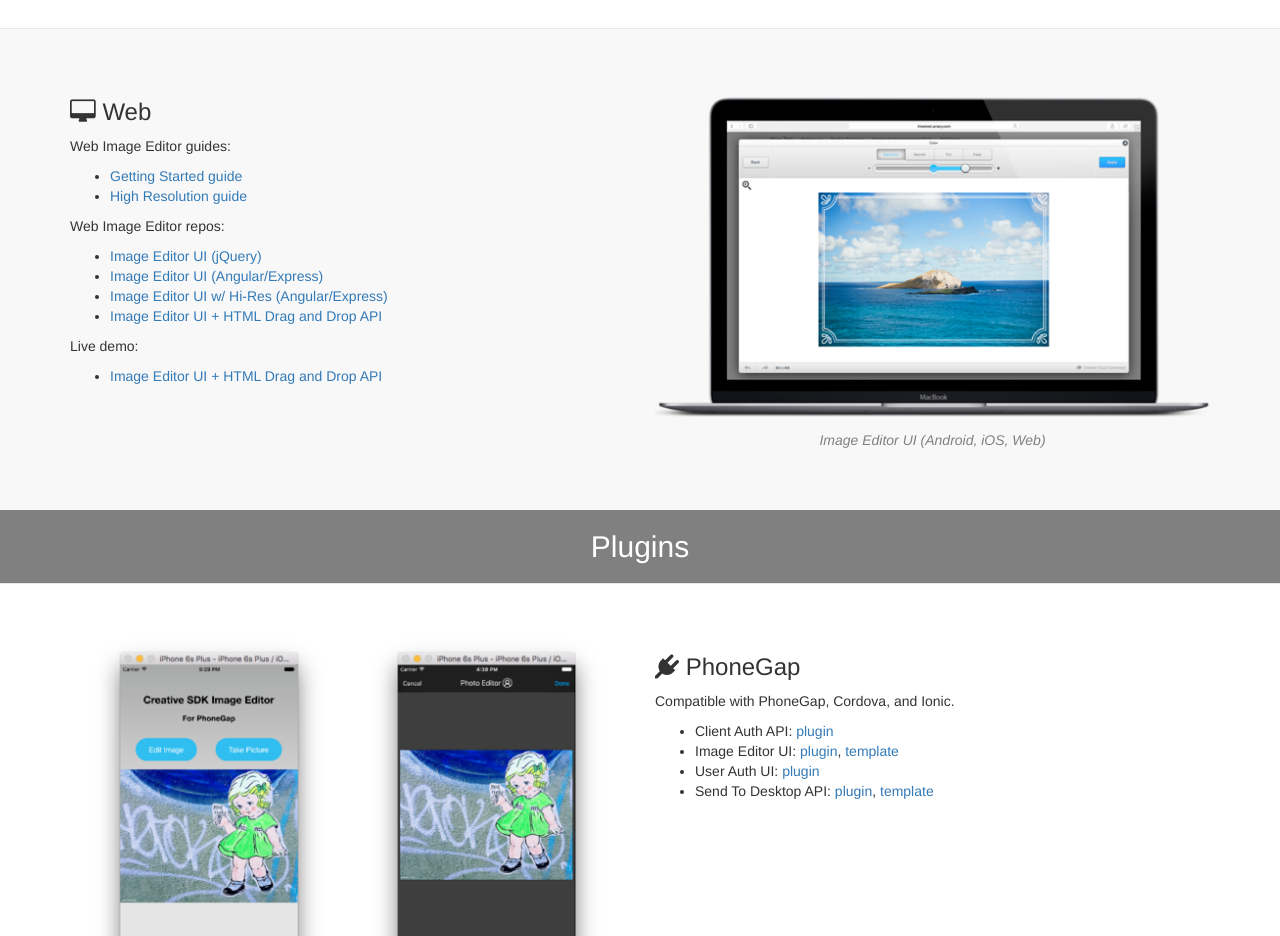
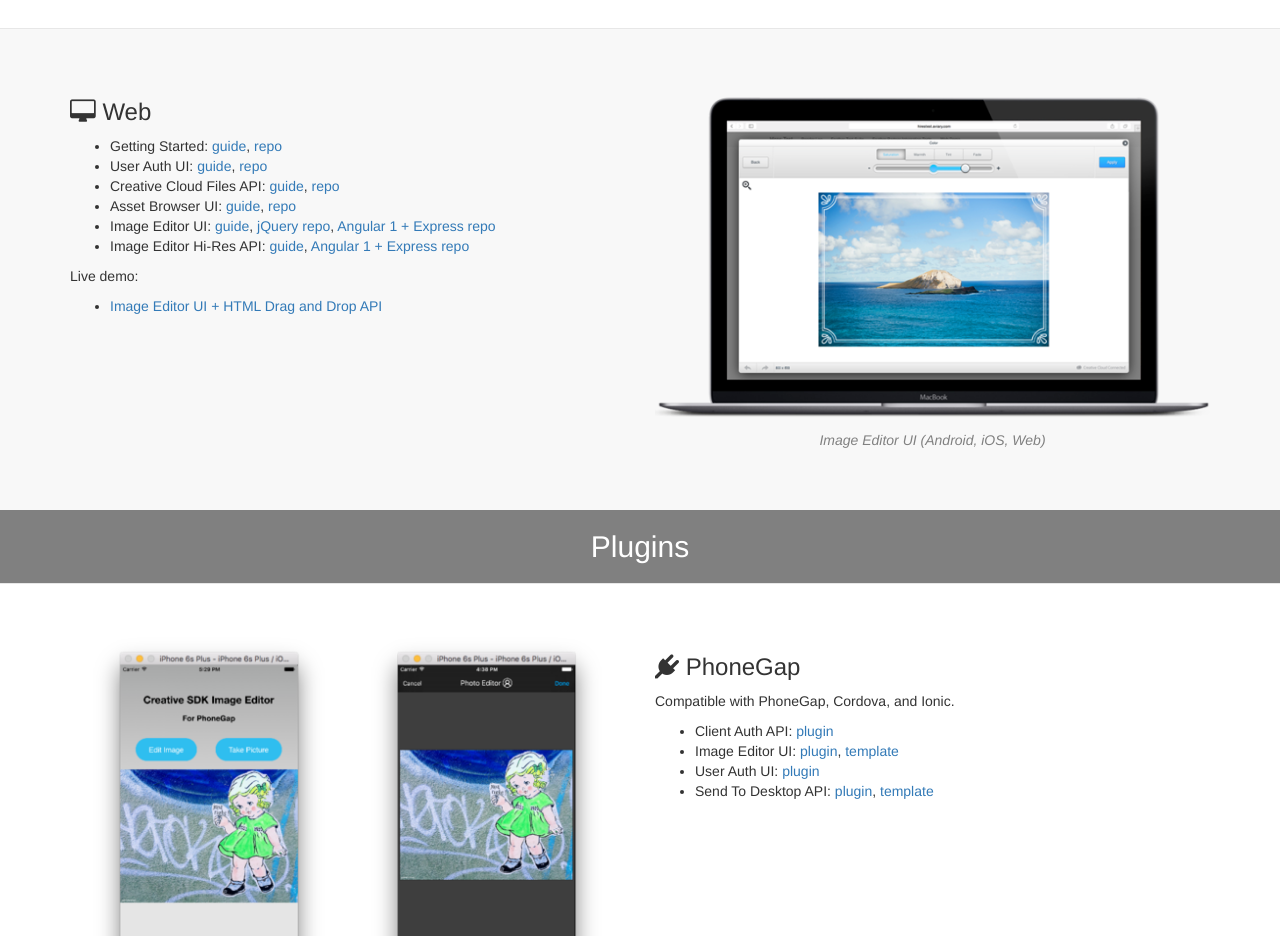
Before and after one commit to CreativeSDK/creativesdk.github.io, a plain HTML site: page index.html in a window 1280 px wide. Shown: the part 1400-2336 px from the top of the page. Drawn offline with nearby package versions, Linux system fonts and the light colour scheme.

Commit message:
Links to new Web repos and guides added.

```diff
--- a/index.html
+++ b/index.html
@@ -101,20 +101,13 @@
 
 				<h3 id="webguidesandrepos"><i class="fa fa-desktop"></i> Web</h3>
 
-				<p>Web Image Editor guides:</p>
-
 				<ul>
-					<li><a href="https://creativesdk.adobe.com/docs/web/#/articles/gettingstarted/index.html">Getting Started guide</a></li>
-					<li><a href="https://creativesdk.adobe.com/docs/web/#/articles/highresolution/index.html">High Resolution guide</a></li>
-				</ul>
-
-				<p>Web Image Editor repos:</p>
-
-				<ul>
-					<li><a href="https://github.com/CreativeSDK/web-getting-started-samples/tree/master/image-editor-ui-jquery">Image Editor UI (jQuery)</a></li>
-					<li><a href="https://github.com/CreativeSDK/web-getting-started-samples/tree/master/image-editor-ui-angular-express">Image Editor UI (Angular/Express)</a></li>
-					<li><a href="https://github.com/CreativeSDK/web-getting-started-samples/tree/master/image-editor-ui-angular-express-hi-res">Image Editor UI w/ Hi-Res (Angular/Express)</a></li>
-					<li><a href="https://github.com/CreativeSDK/web-image-editor-drag-and-drop">Image Editor UI + HTML Drag and Drop API</a></li>
+					<li>Getting Started: <a href="https://creativesdk.adobe.com/docs/web/#/articles/gettingstarted/index.html">guide</a>, <a href="https://github.com/CreativeSDK/web-getting-started-samples/tree/master/getting-started/code">repo</a></li>
+					<li>User Auth UI: <a href="https://creativesdk.adobe.com/docs/web/#/articles/userauthui/index.html">guide</a>, <a href="https://github.com/CreativeSDK/web-getting-started-samples/tree/master/user-auth-ui/code">repo</a></li>
+					<li>Creative Cloud Files API: <a href="https://creativesdk.adobe.com/docs/web/#/articles/ccfiles/index.html">guide</a>, <a href="https://github.com/CreativeSDK/web-getting-started-samples/tree/master/creative-cloud-files-api/code">repo</a></li>
+					<li>Asset Browser UI: <a href="https://creativesdk.adobe.com/docs/web/#/articles/assetbrowser/index.html">guide</a>, <a href="https://github.com/CreativeSDK/web-getting-started-samples/tree/master/asset-browser-ui/">repo</a></li>
+					<li>Image Editor UI: <a href="https://creativesdk.adobe.com/docs/web/#/articles/imageeditorui/index.html">guide</a>, <a href="https://github.com/CreativeSDK/web-getting-started-samples/tree/master/image-editor-ui/image-editor-ui-jquery">jQuery repo</a>, <a href="https://github.com/CreativeSDK/web-getting-started-samples/tree/master/image-editor-ui/image-editor-ui-angular-express">Angular 1 + Express repo</a></li>
+					<li>Image Editor Hi-Res API: <a href="https://creativesdk.adobe.com/docs/web/#/articles/highresolution/index.html">guide</a>, <a href="https://github.com/CreativeSDK/web-getting-started-samples/tree/master/image-editor-ui/image-editor-ui-angular-express">Angular 1 + Express repo</a></li>
 				</ul>
 
 				<p>Live demo:</p>
```
